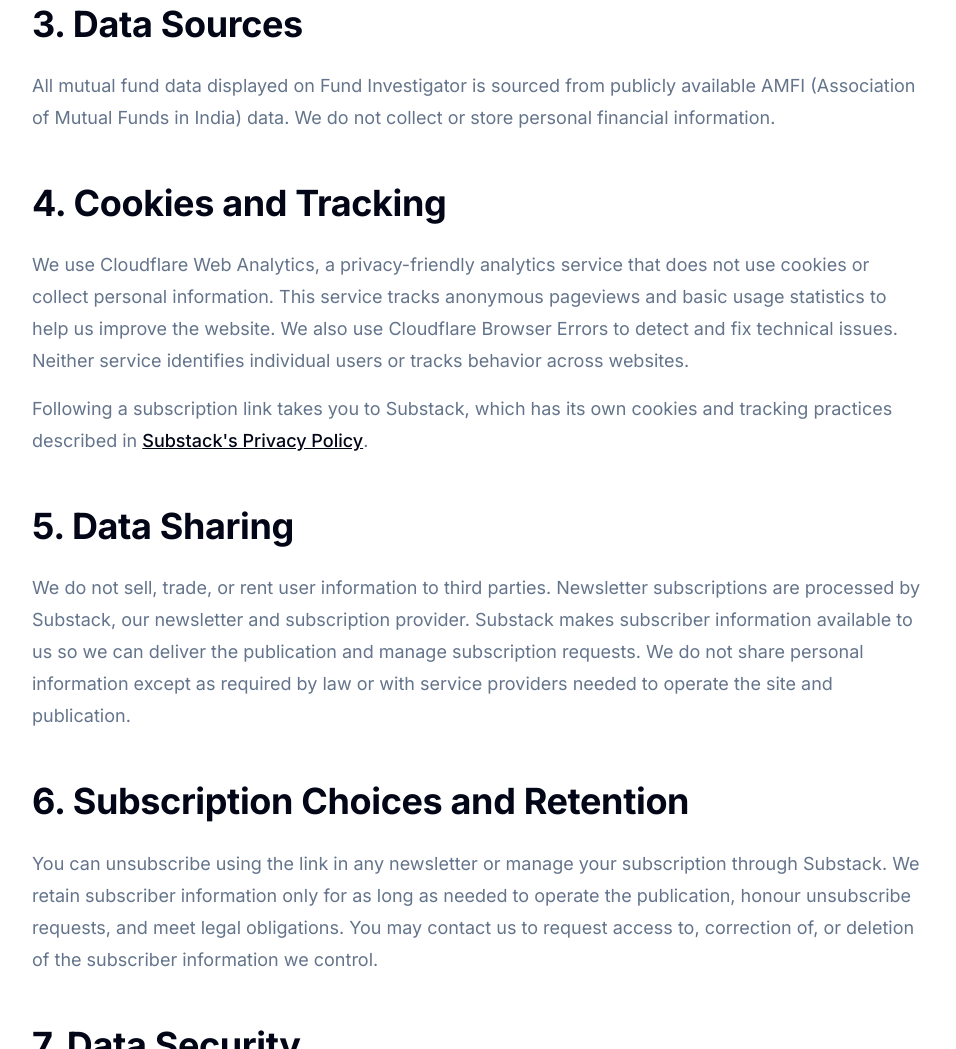
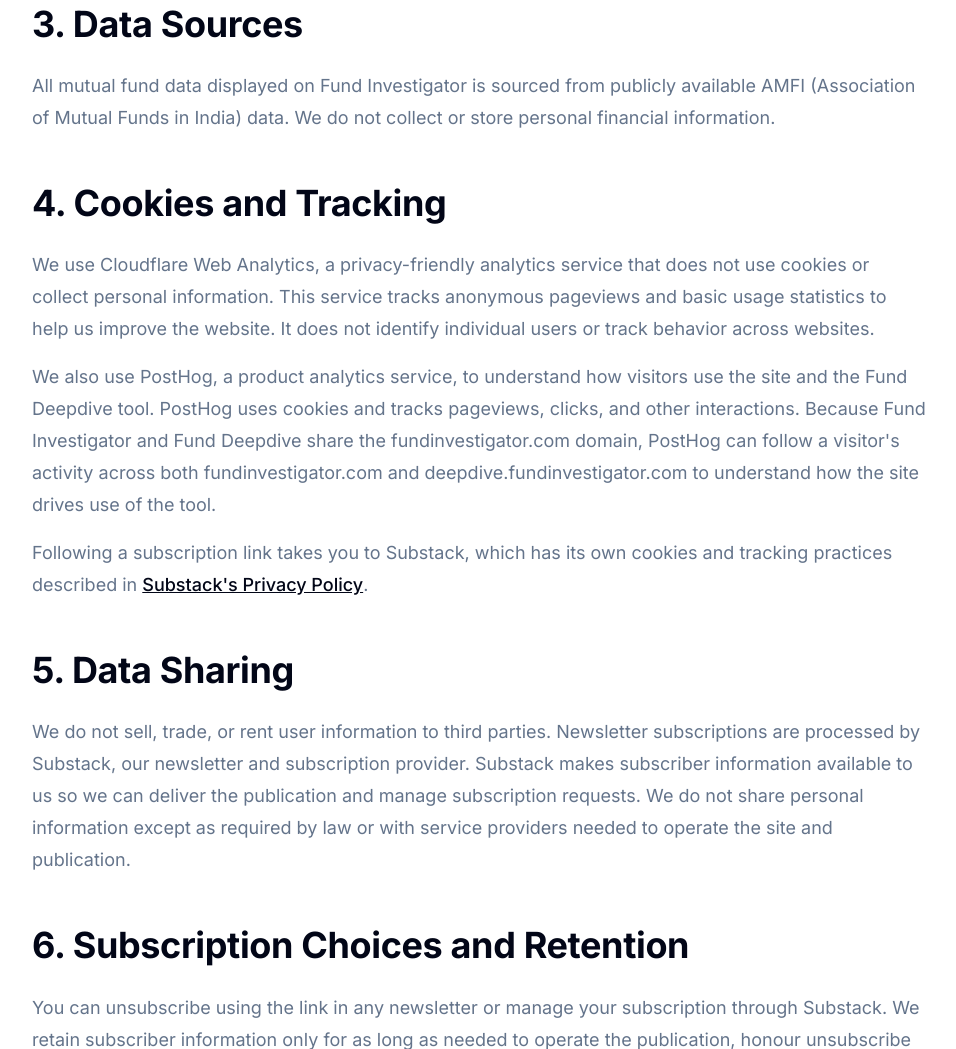
Before and after one commit to raro123/fund-investigator, an Astro site: page /privacy in a window 1280 px wide. Shown: the part 1112-2161 px from the top of the page, without its empty margins (160-1116 px from the left). Built offline with nearby package versions, Linux system fonts and the light colour scheme; Astro itself is replaced by a stand-in of ours; some packages are replaced by stand-ins of ours; no server answers.

Commit message:
feat: add PostHog product analytics to the Astro site
Consolidated from feat/posthog-analytics.

- Initialize posthog-js in Layout.astro, gated on PUBLIC_POSTHOG_KEY /
  PUBLIC_POSTHOG_HOST (no-ops cleanly if unset)
- cross_subdomain_cookie: true + persistence: 'localStorage+cookie' so
  identity can carry to deepdive.fundinvestigator.com (that app's own
  posthog.init() still needs the matching config added — separate repo,
  not done here)
- Autocapture left on; every Deepdive/Substack CTA link already carries
  a distinguishing utm_content, so no hand-written per-CTA events needed
- privacy.astro: removed the now-false "Cloudflare Browser Errors" claim,
  added an accurate PostHog/cookie/cross-domain disclosure
- .env.example + DEPLOYMENT.md updated; old PUBLIC_CF_ACCOUNT_ID/
  PUBLIC_CF_PROJECT_NAME marked dead (nothing reads them anymore)

```diff
--- a/package.json
+++ b/package.json
@@ -13,6 +13,7 @@
     "@fontsource/inter": "^5.2.8",
     "@fontsource/newsreader": "^5.3.0",
     "astro": "^5.16.11",
+    "posthog-js": "^1.413.3",
     "tailwindcss": "^3.4.17"
   },
   "devDependencies": {
--- a/src/layouts/Layout.astro
+++ b/src/layouts/Layout.astro
@@ -88,6 +88,45 @@
       <slot />
     </main>
     <Footer />
+
+    <script>
+      import posthog from 'posthog-js';
+
+      // PostHog product analytics — same project already used for the Deepdive
+      // app, extended here so a visitor's journey (homepage -> CTA click ->
+      // Deepdive usage) can be stitched into one funnel instead of two
+      // disconnected tools. No-ops cleanly if either env var is unset, so
+      // local dev and any environment without them configured doesn't break
+      // (mirrors the guard pattern the old Cloudflare beacon script used).
+      const posthogKey = import.meta.env.PUBLIC_POSTHOG_KEY;
+      const posthogHost = import.meta.env.PUBLIC_POSTHOG_HOST;
+
+      if (posthogKey && posthogHost) {
+        posthog.init(posthogKey, {
+          api_host: posthogHost,
+          person_profiles: 'identified_only',
+          // Cross-subdomain tracking: fundinvestigator.com and
+          // deepdive.fundinvestigator.com share a top-level domain, so
+          // identity carries across via a shared top-level cookie. The
+          // Deepdive app (separate repo) needs matching config for the
+          // stitching to actually work end-to-end — see project_log.md #44.
+          cross_subdomain_cookie: true,
+          persistence: 'localStorage+cookie',
+          // Autocapture (on by default) is intentionally left enabled and
+          // undisturbed: every Deepdive/Substack CTA link already carries a
+          // distinguishing utm_content in its href (see deepdive.ts,
+          // substack.ts), so autocapture's automatic click/pageview tracking
+          // already gives placement-level attribution without hand-written
+          // posthog.capture() calls per CTA.
+        });
+      } else if (posthogKey || posthogHost) {
+        // One var set without the other is almost certainly a misconfig —
+        // PostHog Cloud has separate US/EU regions, so we never guess a host.
+        console.warn(
+          'PostHog analytics disabled: both PUBLIC_POSTHOG_KEY and PUBLIC_POSTHOG_HOST must be set (e.g. PUBLIC_POSTHOG_HOST=https://us.i.posthog.com or https://eu.i.posthog.com for the matching region).'
+        );
+      }
+    </script>
   </body>
 </html>
 
--- a/src/pages/privacy.astro
+++ b/src/pages/privacy.astro
@@ -55,7 +55,10 @@
       <section class="space-y-4">
         <h2 class:list={[responsive.h2, 'font-bold text-fi-ink mt-12 mb-6']}>4. Cookies and Tracking</h2>
         <p>
-          We use Cloudflare Web Analytics, a privacy-friendly analytics service that does not use cookies or collect personal information. This service tracks anonymous pageviews and basic usage statistics to help us improve the website. We also use Cloudflare Browser Errors to detect and fix technical issues. Neither service identifies individual users or tracks behavior across websites.
+          We use Cloudflare Web Analytics, a privacy-friendly analytics service that does not use cookies or collect personal information. This service tracks anonymous pageviews and basic usage statistics to help us improve the website. It does not identify individual users or track behavior across websites.
+        </p>
+        <p>
+          We also use PostHog, a product analytics service, to understand how visitors use the site and the Fund Deepdive tool. PostHog uses cookies and tracks pageviews, clicks, and other interactions. Because Fund Investigator and Fund Deepdive share the fundinvestigator.com domain, PostHog can follow a visitor's activity across both fundinvestigator.com and deepdive.fundinvestigator.com to understand how the site drives use of the tool.
         </p>
         <p>
           Following a subscription link takes you to Substack, which has its own cookies and tracking practices described in <a href="https://substack.com/privacy" target="_blank" rel="noopener noreferrer" class="text-fi-ink hover:text-fi-gold font-medium underline">Substack's Privacy Policy</a>.
```
Also changed, not shown: docs/DEPLOYMENT.md (+5 -2 lines), 2 other files.
